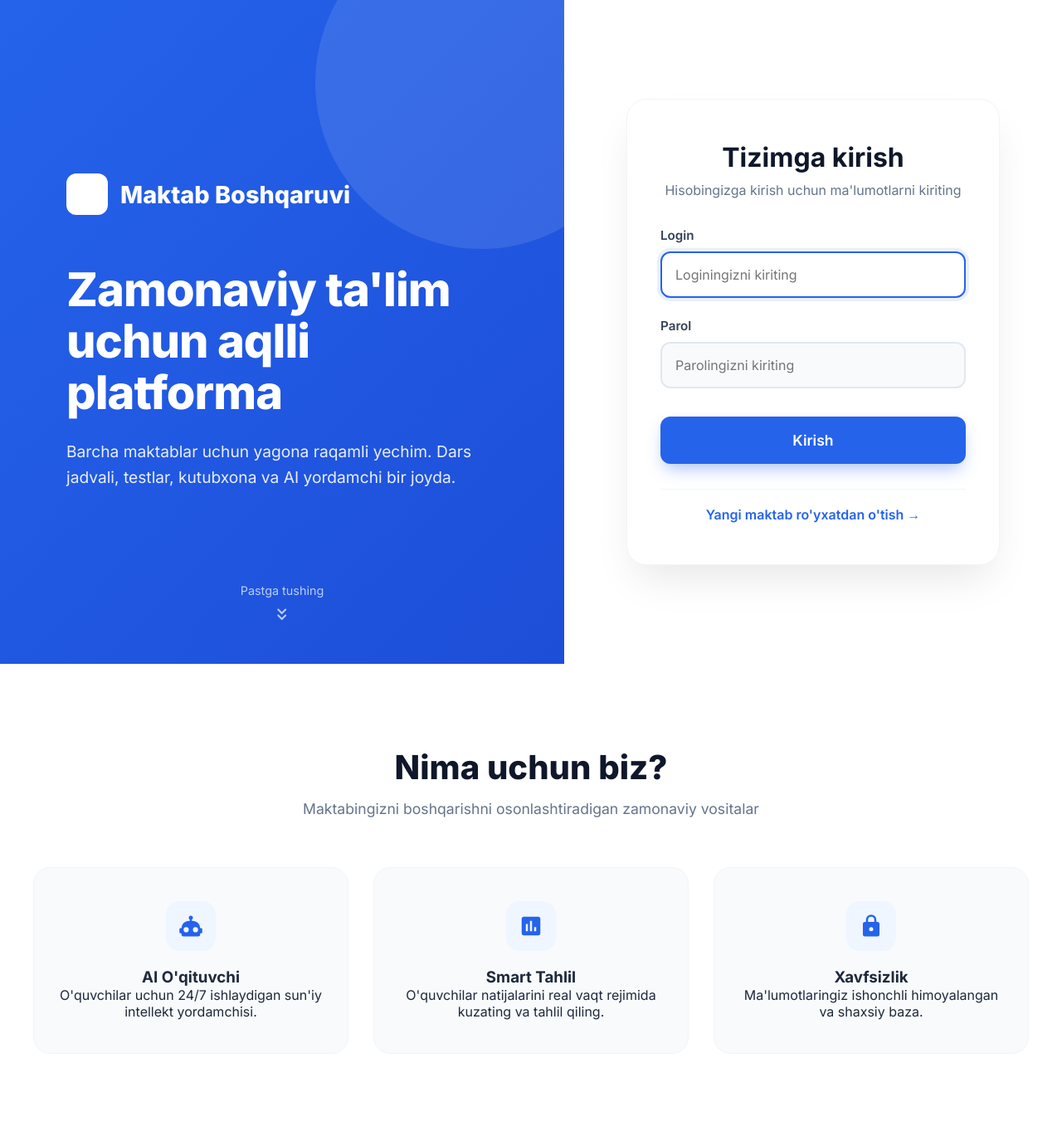
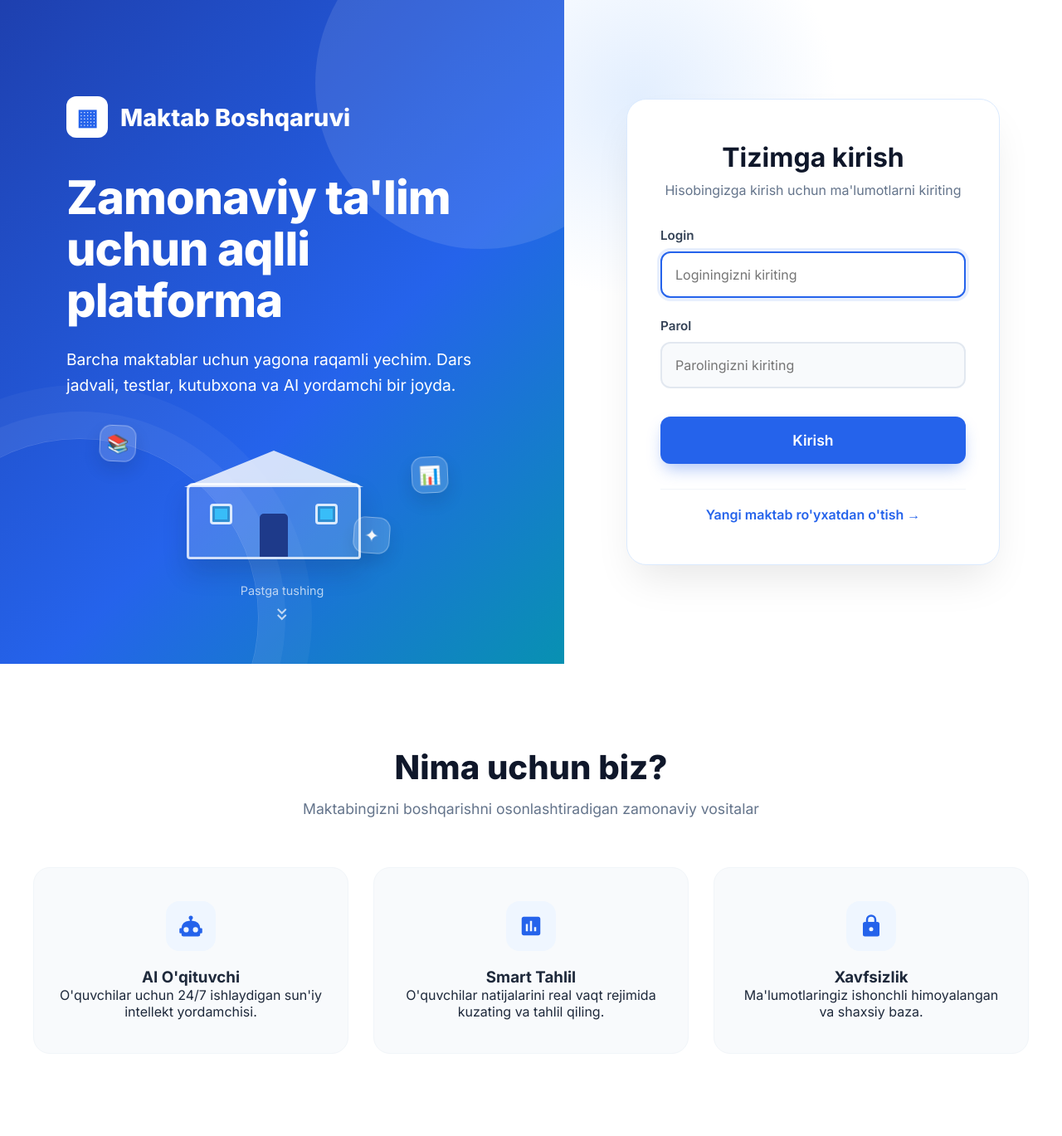
Before and after one commit to inatillayevsuhrob6-prog/maktab-portal, a Flask app: page / in a window 1280 px wide. Shown: the top 1369 px of the page at 83% size. Run offline with Flask 3, Linux system fonts and the light colour scheme; data that the repository does not hold is empty; some libraries are stand-ins or nearby versions.

Commit message:
Add animated school login design

```diff
--- a/templates/login.html
+++ b/templates/login.html
@@ -21,7 +21,7 @@
         /* CHAP TOMON - KO'K FON */
         .left-side {
             flex: 1;
-            background: linear-gradient(135deg, #2563eb 0%, #1d4ed8 100%);
+            background: linear-gradient(135deg, #1e40af 0%, #2563eb 58%, #0891b2 100%);
             display: flex;
             flex-direction: column;
             justify-content: center;
@@ -35,26 +35,37 @@
             content: ''; position: absolute; top: -100px; right: -100px; width: 400px; height: 400px;
             background: rgba(255,255,255,0.1); border-radius: 50%;
         }
+        .left-side::after { content: ''; position: absolute; left: -120px; bottom: -160px; width: 430px; height: 430px; border: 1px solid rgba(255,255,255,.16); border-radius: 50%; box-shadow: 0 0 0 32px rgba(255,255,255,.05), 0 0 0 64px rgba(255,255,255,.04); }
 
         .brand-logo {
-            font-size: 1.8rem; font-weight: 800; margin-bottom: 60px;
-            display: flex; align-items: center; gap: 15px; z-index: 2;
+            font-size: 1.8rem; font-weight: 800; margin-bottom: 42px;
+            display: flex; align-items: center; gap: 15px; z-index: 2; animation: revealDown .8s ease both;
         }
 
         .brand-icon {
             width: 50px; height: 50px; background: white; border-radius: 12px;
-            display: flex; align-items: center; justify-content: center; color: var(--primary);
+            display: flex; align-items: center; justify-content: center; color: var(--primary); font-size: 1.7rem;
         }
+        .brand-icon::before { content: '▦'; }
 
         .hero-text h1 {
             font-size: 3.5rem; line-height: 1.1; margin-bottom: 25px;
-            font-weight: 800; z-index: 2; position: relative; letter-spacing: -1px;
+            font-weight: 800; z-index: 2; position: relative; letter-spacing: -1px; animation: revealUp .8s .15s ease both;
         }
 
         .hero-text p {
             font-size: 1.2rem; opacity: 0.9; line-height: 1.6;
-            max-width: 500px; z-index: 2; position: relative;
+            max-width: 500px; z-index: 2; position: relative; animation: revealUp .8s .3s ease both;
         }
+
+        .school-scene { position: relative; z-index: 2; width: min(100%, 500px); height: 170px; margin-top: 34px; animation: revealUp .8s .45s ease both; }
+        .school-building { position: absolute; left: 50%; bottom: 10px; width: 210px; height: 92px; transform: translateX(-50%); border: 3px solid rgba(255,255,255,.75); border-radius: 8px 8px 4px 4px; background: rgba(255,255,255,.16); box-shadow: 0 16px 30px rgba(15,23,42,.16); }
+        .school-building::before { content: ''; position: absolute; left: 50%; top: -42px; width: 0; height: 0; transform: translateX(-50%); border-left: 108px solid transparent; border-right: 108px solid transparent; border-bottom: 44px solid rgba(255,255,255,.8); }
+        .school-door { position: absolute; left: 50%; bottom: 0; width: 34px; height: 52px; transform: translateX(-50%); border-radius: 5px 5px 0 0; background: #1e3a8a; }
+        .school-window { position: absolute; top: 22px; width: 27px; height: 25px; border: 3px solid #dbeafe; border-radius: 4px; background: #38bdf8; box-shadow: inset 0 0 0 3px rgba(30,58,138,.35); }
+        .school-window.left { left: 25px; }.school-window.right { right: 25px; }
+        .scene-icon { position: absolute; display: grid; place-items: center; width: 44px; height: 44px; border: 1px solid rgba(255,255,255,.35); border-radius: 14px; background: rgba(255,255,255,.16); font-size: 1.35rem; box-shadow: 0 10px 20px rgba(15,23,42,.12); }
+        .scene-icon.book { top: 8px; left: 8%; animation: floatOne 4s ease-in-out infinite; }.scene-icon.chart { top: 28px; right: 8%; animation: floatTwo 4.5s .5s ease-in-out infinite; }.scene-icon.star { bottom: 5px; right: 22%; animation: floatOne 3.8s .9s ease-in-out infinite; }
 
         .scroll-indicator {
             position: absolute; bottom: 40px; left: 50%; transform: translateX(-50%);
@@ -70,7 +81,7 @@
             align-items: center;
             justify-content: center;
             padding: 40px;
-            background: white;
+            background: radial-gradient(circle at 15% 15%, rgba(219,234,254,.8), transparent 28%), #fff;
             position: relative;
             z-index: 10;
         }
@@ -86,7 +97,7 @@
             border-radius: 24px;
             /* Box shadow o'rniga oddiy border yoki yengil soya */
             box-shadow: 0 25px 50px -12px rgba(0, 0, 0, 0.1);
-            border: 1px solid #f1f5f9;
+            border: 1px solid #dbeafe; animation: cardReveal .8s .2s ease both;
         }
 
         .login-header { text-align: center; margin-bottom: 35px; }
@@ -147,12 +158,20 @@
         .news-card h3 { font-size: 1.2rem; margin-bottom: 10px; color: #0f172a; }
         .news-card p { color: #64748b; font-size: 0.95rem; line-height: 1.6; }
 
+        @keyframes revealDown { from { opacity: 0; transform: translateY(-18px); } to { opacity: 1; transform: translateY(0); } }
+        @keyframes revealUp { from { opacity: 0; transform: translateY(22px); } to { opacity: 1; transform: translateY(0); } }
+        @keyframes cardReveal { from { opacity: 0; transform: translateY(18px) scale(.98); } to { opacity: 1; transform: translateY(0) scale(1); } }
+        @keyframes floatOne { 0%, 100% { transform: translateY(0) rotate(-4deg); } 50% { transform: translateY(-12px) rotate(4deg); } }
+        @keyframes floatTwo { 0%, 100% { transform: translateY(0) rotate(4deg); } 50% { transform: translateY(10px) rotate(-4deg); } }
+
         @media (max-width: 1024px) {
             .main-container { flex-direction: column; }
             .left-side { padding: 60px 40px; min-height: auto; }
             .hero-text h1 { font-size: 2.5rem; }
             .right-side { padding: 40px 20px; }
+            .school-scene { margin: 24px auto 0; }
         }
+        @media (prefers-reduced-motion: reduce) { *, *::before, *::after { animation-duration: .01ms !important; animation-iteration-count: 1 !important; scroll-behavior: auto !important; } }
     </style>
 </head>
 <body>
@@ -162,12 +181,22 @@
         <!-- CHAP TOMON -->
         <div class="left-side">
             <div class="brand-logo">
-                <div class="brand-icon"></div>
+                <div class="brand-icon" aria-hidden="true"></div>
                 Maktab Boshqaruvi
             </div>
             <div class="hero-text">
                 <h1>Zamonaviy ta'lim uchun aqlli platforma</h1>
                 <p>Barcha maktablar uchun yagona raqamli yechim. Dars jadvali, testlar, kutubxona va AI yordamchi bir joyda.</p>
+            </div>
+            <div class="school-scene" aria-hidden="true">
+                <span class="scene-icon book">📚</span>
+                <span class="scene-icon chart">📊</span>
+                <span class="scene-icon star">✦</span>
+                <div class="school-building">
+                    <span class="school-window left"></span>
+                    <span class="school-window right"></span>
+                    <span class="school-door"></span>
+                </div>
             </div>
             <div class="scroll-indicator" onclick="document.getElementById('features').scrollIntoView()">
                 <span>Pastga tushing</span>
```
